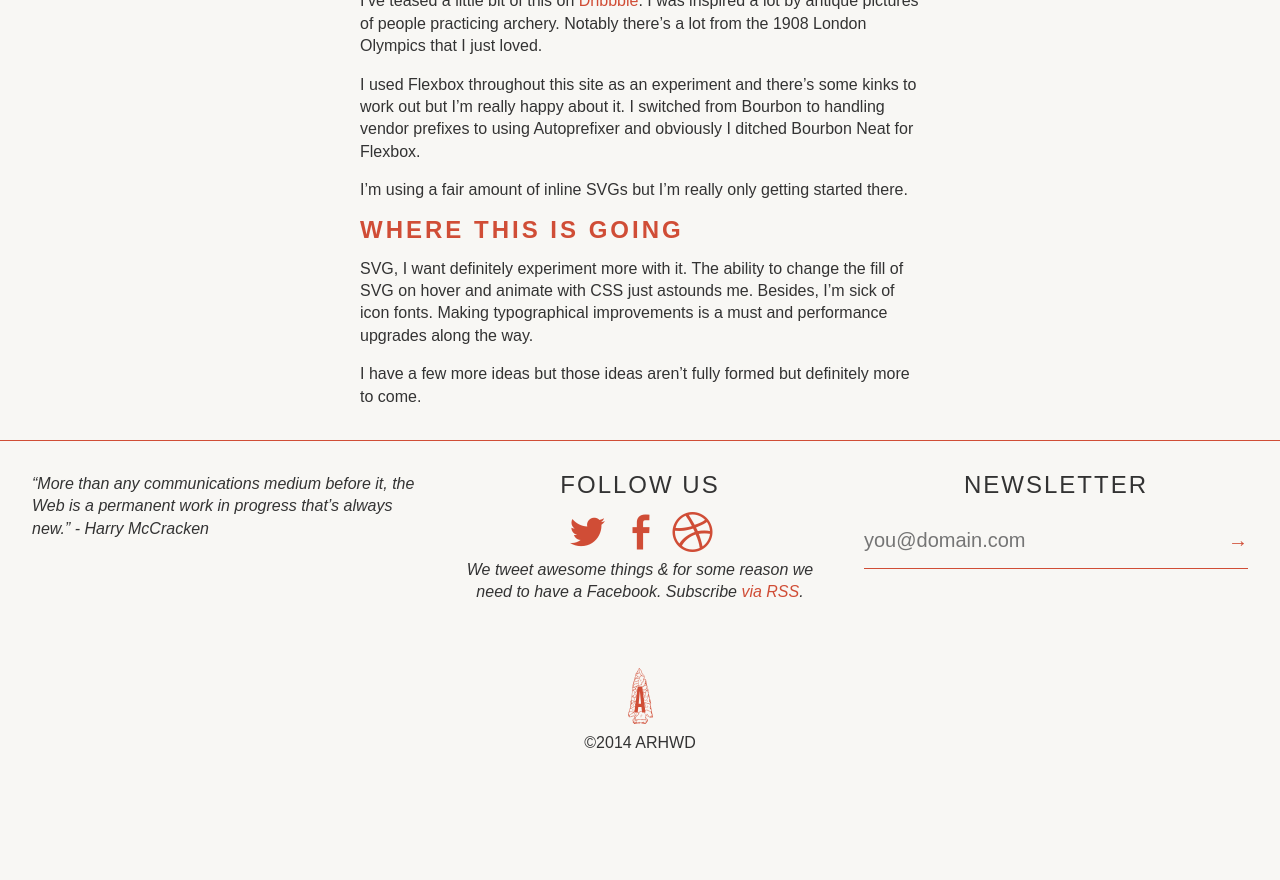
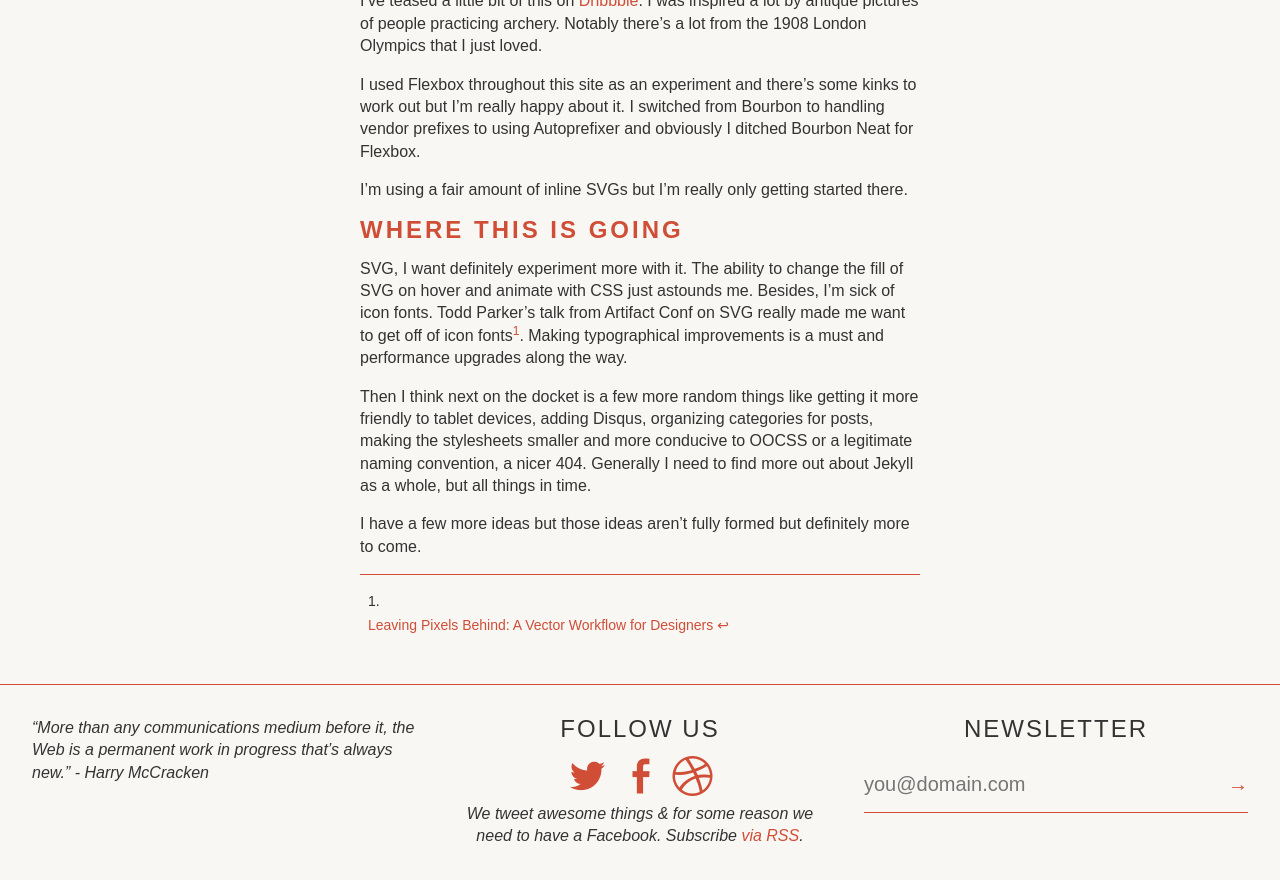
Before and after one commit to charlespeters/ARWHD, a Jekyll site: the page built from _posts/2014-05-15-redesign.md, in a window 1280 px wide and 900 px high, scrolled down 738 px. Shown: the top 880 px of the window. Built offline with Jekyll 4.4.1, drawn with Linux system fonts in a browser that asks for light colours; nearby versions of some CDN libraries; comment, search, counter and statistics services are not loaded; before the commit the page ends 1517 px from its top, so only the background shows below that.

Commit message:
updating 'redesign'

```diff
--- a/_posts/2014-05-15-redesign.md
+++ b/_posts/2014-05-15-redesign.md
@@ -24,6 +24,10 @@ I'm using a fair amount of inline SVGs but I'm really only getting started there
 
 ### Where This is Going
 
-SVG, I want definitely experiment more with it. The ability to change the fill of SVG on hover and animate with CSS just astounds me. Besides, I'm sick of icon fonts. Making typographical improvements is a must and performance upgrades along the way.
+SVG, I want definitely experiment more with it. The ability to change the fill of SVG on hover and animate with CSS just astounds me. Besides, I'm sick of icon fonts. Todd Parker's talk from Artifact Conf on SVG really made me want to get off of icon fonts[^1]. Making typographical improvements is a must and performance upgrades along the way.
+
+Then I think next on the docket is a few more random things like getting it more friendly to tablet devices, adding Disqus, organizing categories for posts, making the stylesheets smaller and more conducive to OOCSS or a legitimate naming convention, a nicer 404. Generally I need to find more out about Jekyll as a whole, but all things in time.
 
 I have a few more ideas but those ideas aren't fully formed but definitely more to come.
+
+[^1]: [Leaving Pixels Behind: A Vector Workflow for Designers](https://docs.google.com/presentation/d/1CNQLbqC0krocy_fZrM5fZ-YmQ2JgEADRh3qR6RbOOGk/preview?sle=true#slide=id.p)
```
